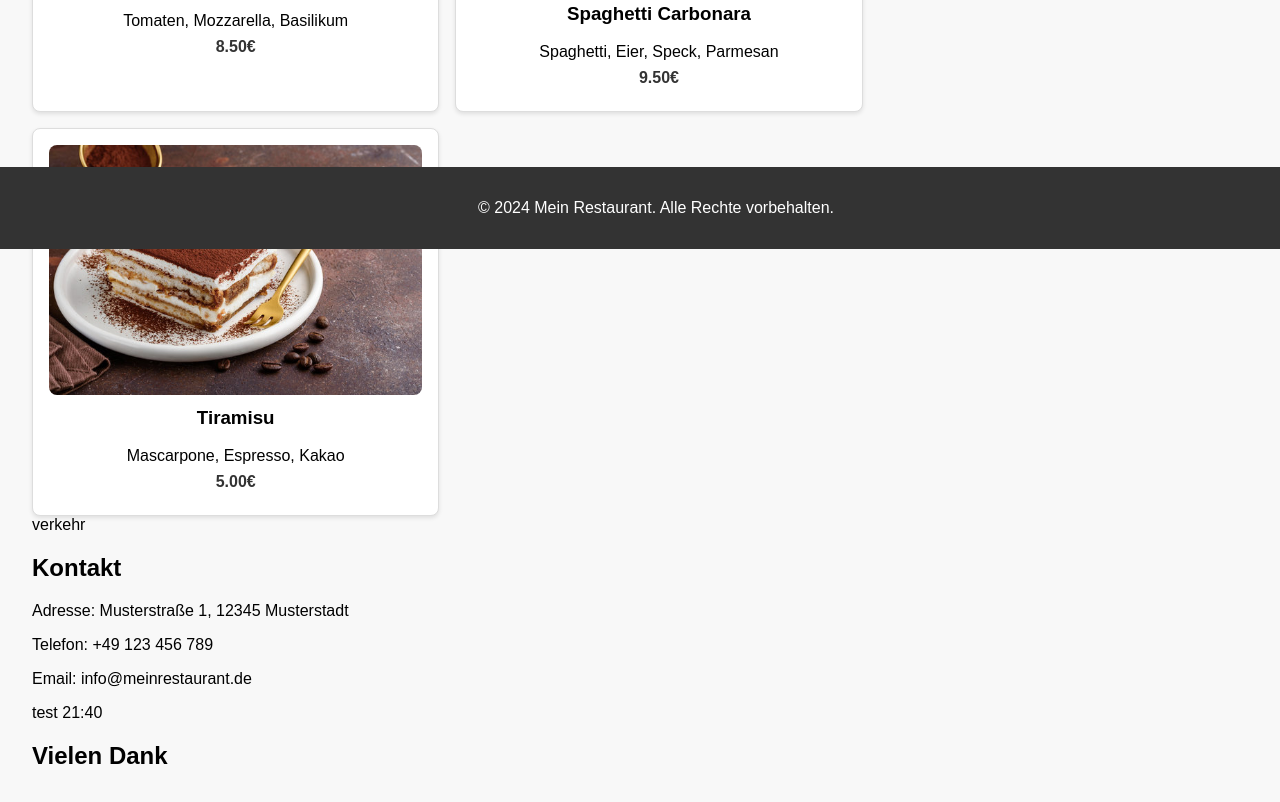
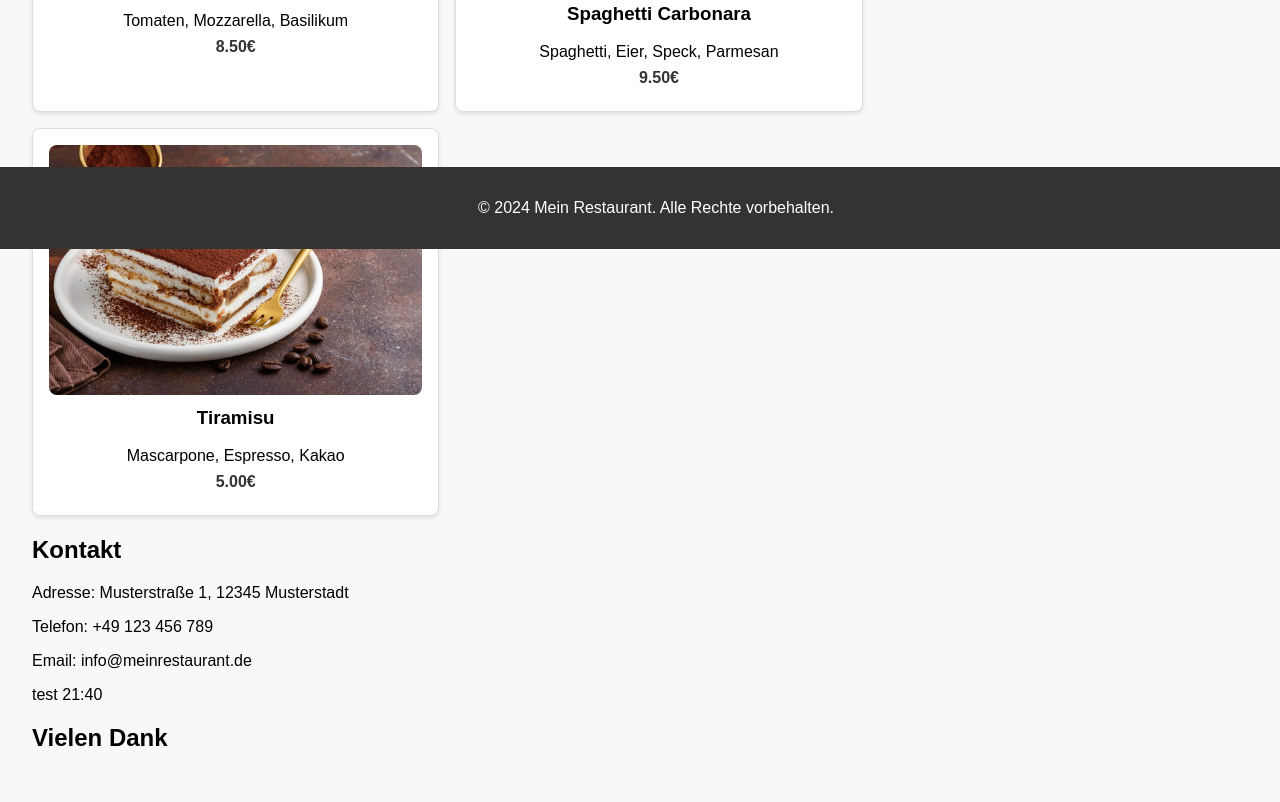
Before and after one commit to Jalal-Sarokhan/restaurant, a plain HTML site: page index.html in a window 1280 px wide. Shown: the part 551-1353 px from the top of the page. Drawn offline with Linux system fonts and the light colour scheme.

Commit message:
Remove unused section for 'verkehr'

```diff
--- a/index.html
+++ b/index.html
@@ -24,7 +24,6 @@
                 <!-- Menüeinträge hier einfügen -->
             </div>
         </section>
-        <section> verkehr </section>
         <section id="kontakt">
             <h2>Kontakt</h2>
             <p>Adresse: Musterstraße 1, 12345 Musterstadt</p>
```
